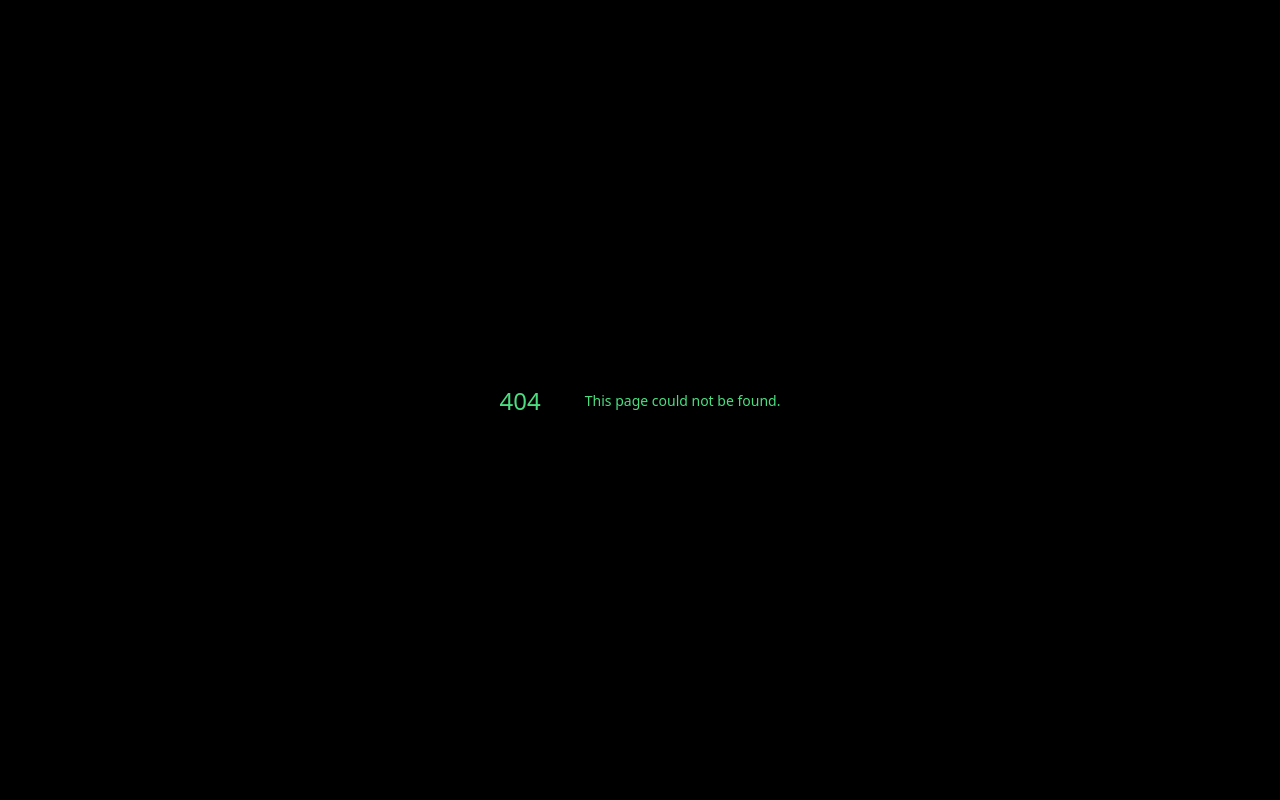
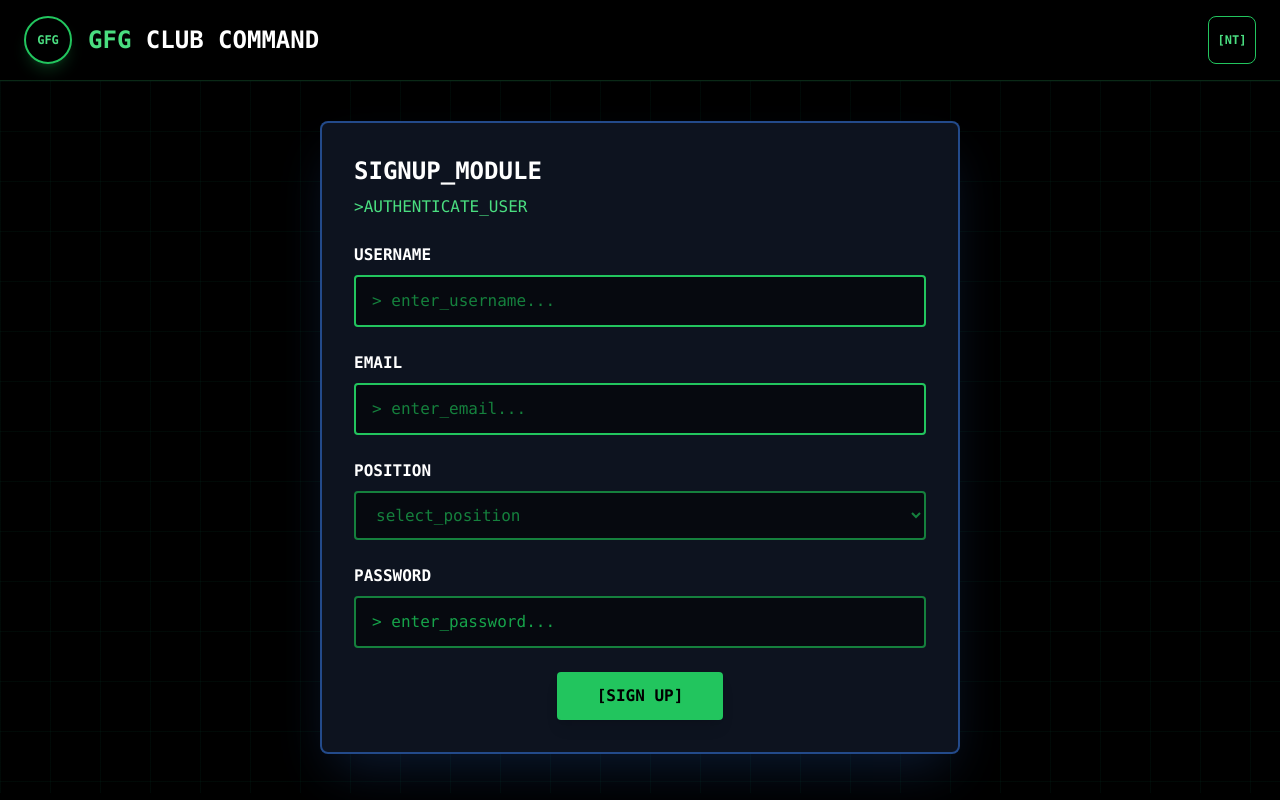
Before and after one commit to Neha0724/club-task-and-attendance-management-system-project, a Next.js app in the folder clubtask/: page /signup in a window 1280 px wide. Before the commit this address had no page. Built offline with nearby package versions, Linux system fonts and the light colour scheme.

Commit message:
Attendance and signup page added

```diff
--- /dev/null
+++ b/clubtask/src/app/attendance/page.jsx
@@ -0,0 +1,54 @@
+"use client";
+
+import MainLayout from '@/components/MainLayout'
+
+export default function Attendance() {
+  const attendanceLog = [
+    { date: 'DEC 25', title: 'Workshop', type:'Present', color: 'green' },
+    { date: 'NOV 12', title: 'Git for Geeks', type:'Present', color: 'green' },
+    { date: 'SEP 16', title: 'AI workshop', type:'Absent', color: 'red' },
+    { date: 'FEB 07', title: 'Smakthone', type:'Present', color: 'green' },
+    { date: 'OCT 20', title: 'Meet', type:'Present', color: 'blue' }
+  ]
+
+  return (
+    <MainLayout hudType="attendance">
+      <div className='p-6'>
+        <div className='flex items-center justify-between mb-6'>
+          <h2 className='text-3xl font-bold text-white'>ATTENDANCE_LOG</h2>
+
+          <button className='bg-green-500 hover:bg-green-600 text-black font-bold py-2 px-6 rounded transition-all duration-200 shadow-lg hover:shadow-green-500/50'>&gt;[ GENERATE .CSV FILE ]</button>
+        </div>
+
+        <div className='grid grid-rows gap-6'>
+          {attendanceLog.map((attendance, idx) => (
+            <div
+              key={idx}
+              className= {`border-2 ${
+                attendance.color === 'green' ? 'border-green-500 bg-green-950/20' :
+                attendance.color === 'blue' ? 'border-blue-500 bg-blue-950/20' :
+                'border-red-500 bg-red-950/20'
+              } rounded-lg p-4 relative transition-all duration-200 hover:scale-95 hover:shadow-xl cursor-pointer`}
+            >
+              <div className='flex items-center justify-between mb-3'>
+                <div className=''>
+                  <span className='text-grey-400 text-sm font-bold'>{attendance.date}</span>
+
+                <span>
+                  <h3 className="text-white font-bold mb-2">{attendance.title}</h3>
+                </span>
+                </div>
+
+                <span>
+                  <button className="border border-white text-white flex items-center px-5 py-3 rounded text-sm hover:bg-green-500/10 transition-colors">
+                {attendance.type}
+                </button>
+                </span>
+              </div>
+            </div>
+          ))}
+        </div>
+      </div>
+    </MainLayout>
+  )
+}
--- a/clubtask/src/app/profile/page.jsx
+++ b/clubtask/src/app/profile/page.jsx
@@ -27,7 +27,7 @@ export default function ProfilePage() {
               <h3 className="text-white font-bold mb-4">USER_PROFILE: <span className="text-green-400">[JD]</span></h3>
               <div className="flex flex-col items-center mb-6">
                 <div className="w-32 h-32 border-4 border-green-500 rounded-full flex items-center justify-center mb-4 shadow-2xl shadow-green-500/30 relative">
-                  <span className="text-green-400 text-3xl font-bold">[JD]</span>
+                  <span className="text-green-400 text-3xl font-bold">[NT]</span>
                   <div className="absolute inset-0 border-4 border-green-500/20 rounded-full animate-ping"></div>
                 </div>
               </div>
@@ -62,11 +62,21 @@ export default function ProfilePage() {
                   readOnly
                 />
               </div>
+
+              <div>
+                <label className="block text-white mb-2 text-sm font-bold">Domain</label>
+                <textarea
+                  className="w-full bg-black/50 border border-gray-700 rounded px-2 py-2 text-gray-400 h-12 focus:outline-none focus:border-green-500 transition-colors resize-none"
+                  value="Technical Team Member"
+                  readOnly
+                />
+              </div>
+
               <div>
                 <label className="block text-white mb-2 text-sm font-bold">BIO</label>
                 <textarea
                   className="w-full bg-black/50 border border-gray-700 rounded px-4 py-2 text-gray-400 h-32 focus:outline-none focus:border-green-500 transition-colors resize-none"
-                  value="Hello world assemby projects !Thail neots! Kunnally fina..."
+                  value="Hello I'm Neha Tated. Technical Team Member"
                   readOnly
                 />
               </div>
--- /dev/null
+++ b/clubtask/src/app/signup/page.jsx
@@ -0,0 +1,99 @@
+"use client"
+
+import { useState } from "react"
+import { useRouter } from "next/navigation"
+import Header from "@/components/Header"
+
+export default function SignUpPage() {
+  const router = useRouter()
+  const [username, setUsername] = useState('')
+  const [email, setEmail] = useState('')
+  const [position, setPosition] = useState('')
+  const [password, setPassword] = useState('')
+
+
+  const handleSignup = () => {
+    router.push('/board')
+  }
+
+  return (
+    <div className="min-h-screen bg-linear-to-r from-gray-900 via-black to-gray-900">
+      <Header />
+
+      <div className="flex items-center justify-center h-[calc(100vh-88px)] bg-pattern">
+        <div className="w-full max-w-2xl px-4">
+          <div className="border-2 border-blue-500/50 rounded-lg bg-gray-900/80 backdrop-blur p-8 shadow-2xl shadow-blue-500/20">
+            <div className="mb-6">
+              <h2 className="text-2xl font-bold text-white mb-2">SIGNUP_MODULE</h2>
+              <p className="text-green-400">&gt;AUTHENTICATE_USER</p>
+            </div>
+
+            <div className="space-y-6">
+              <div>
+                <label className="block text-white mb-2 font-bold">USERNAME</label>
+                <input
+                type='text'
+                placeholder="> enter_username..."
+                value={username}
+                onChange={(e) => setUsername(e.target.value)}
+                className="w-full bg-black/50 border-2 border-green-500 rounded px-4 py-3 text-green-400 placeholder-green-700 focus:outline-none focus:border-green-400 transition-colors"
+                />
+              </div>
+
+              <div>
+                <label className="block text-white mb-2 font-bold">EMAIL</label>
+                <input
+                type='email'
+                placeholder="> enter_email..."
+                value={email}
+                onChange={(e) => setEmail(e.target.value)}
+                className="w-full bg-black/50 border-2 border-green-500 rounded px-4 py-3 text-green-400 placeholder-green-700 focus:outline-none focus:border-green-400 transition-colors"
+                />
+              </div>
+
+              <div>
+                <label className="block text-white mb-2 font-bold">POSITION</label>
+                <select
+                placeholder="> select_position..."
+                value={position}
+                onChange={(e) => setPosition(e.target.value)}
+                required
+                className="w-full bg-black/50 border-2 border-green-700 rounded px-4 py-3 text-green-700 placeholder-green-700 focus:outline-none focus:border-green-500 transition-colors">
+                  <option value="">select_position</option>
+                  <option value="President">PRESIDENT</option>
+                  <option value="vice_president">VICE_PRESIDENT</option>
+                  <option value="technical">TECHNICAL</option>
+                  <option value="management">MANAGEMENT</option>
+                  <option value="public_relation">PUBLIC_RELATION</option>
+                  <option value="graphics">GRAPHICS</option>
+                  <option value="media">MEDIA</option>
+                </select>
+              </div>
+
+              <div>
+                <label className="block text-white font-bold mb-2">PASSWORD</label>
+
+                <input
+                  type="password"
+                  placeholder="> enter_password..."
+                  value={password}
+                  onChange={(e) => setPassword(e.target.value)}
+                  className="w-full bg-black/50 border-2 border-green-700 rounded px-4 py-3 text-green-700 placeholder-green-600 focus:outline-none focus:border-green-500 transition-colors"
+                />
+              </div>
+
+              <div className="flex justify-center">
+                <button
+                  onClick={handleSignup}
+                  className=" bg-green-500 hover:bg-green-600 text-black font-bold py-3 px-10 rounded transition-all duration-200flex items-center justify-center shadow-lg hover:shadow-green-500/50"
+                >
+                  [SIGN UP]
+                </button>
+              </div>
+            </div>
+          </div>
+        </div>
+      </div>
+    </div>
+  )
+}
--- a/clubtask/src/components/Sidebar.jsx
+++ b/clubtask/src/components/Sidebar.jsx
@@ -2,7 +2,7 @@
 
 import Link from 'next/link'
 import { usePathname } from 'next/navigation'
-import { Layout, Calendar, User, Settings } from 'lucide-react'
+import { Layout, Calendar, User, Settings, File } from 'lucide-react'
 
 export default function Sidebar() {
   const pathname = usePathname()
@@ -10,6 +10,7 @@ export default function Sidebar() {
   const navItems = [
     { href: '/board', icon: Layout, label: 'PROJECT_BOARD' },
     { href: '/events', icon: Calendar, label: 'EVENTS' },
+    { href: '/attendance', icon: File, label: 'ATTENDANCE' },
     { href: '/profile', icon: User, label: 'PROFILE' },
   ]
 
@@ -41,6 +42,7 @@ export default function Sidebar() {
       <div className="text-green-500 text-xs text-center border-t border-green-900/50 pt-4 w-full">
         {pathname === '/board' && 'PROJECT_BOARD'}
         {pathname === '/events' && 'EVENTS'}
+        {pathname === '/attendance' && 'ATTENDANCE'}
         {pathname === '/profile' && 'PROFILE'}
       </div>
     </div>
```
